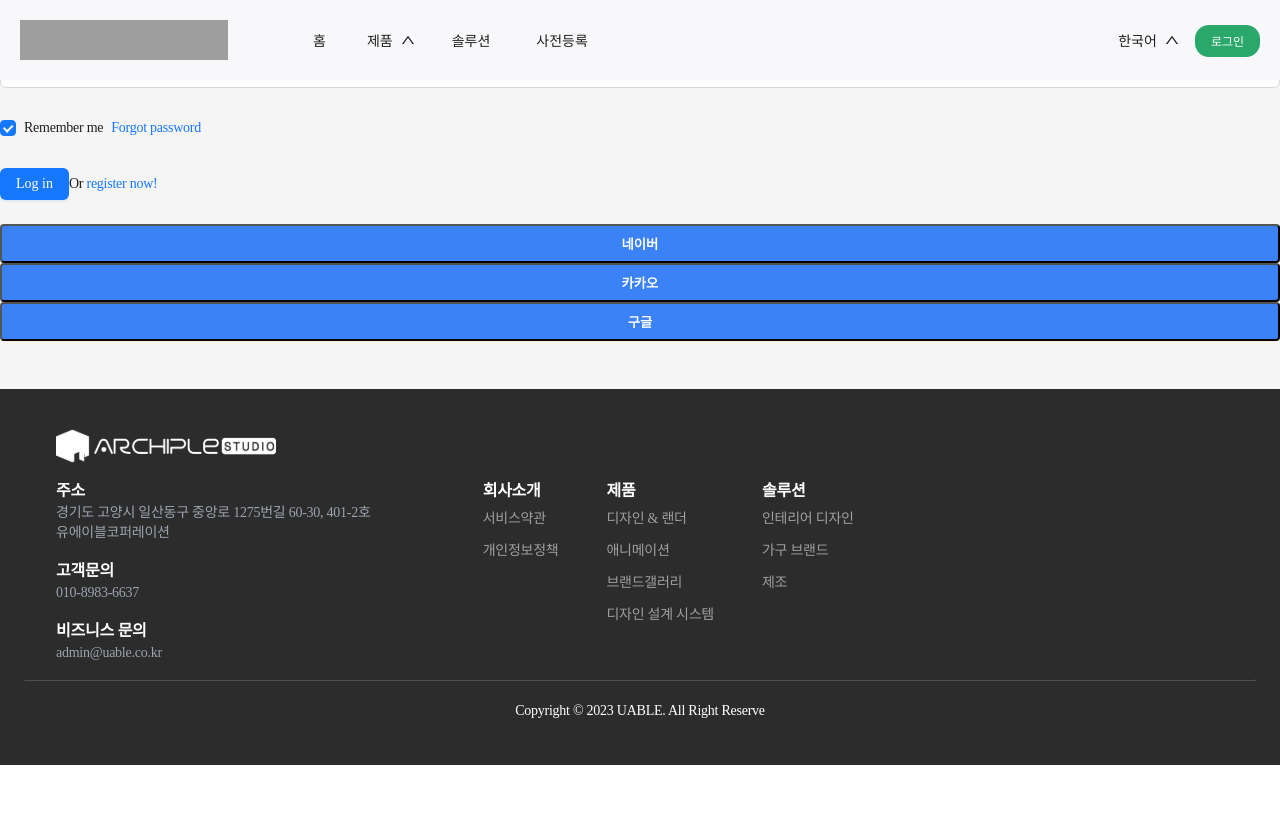
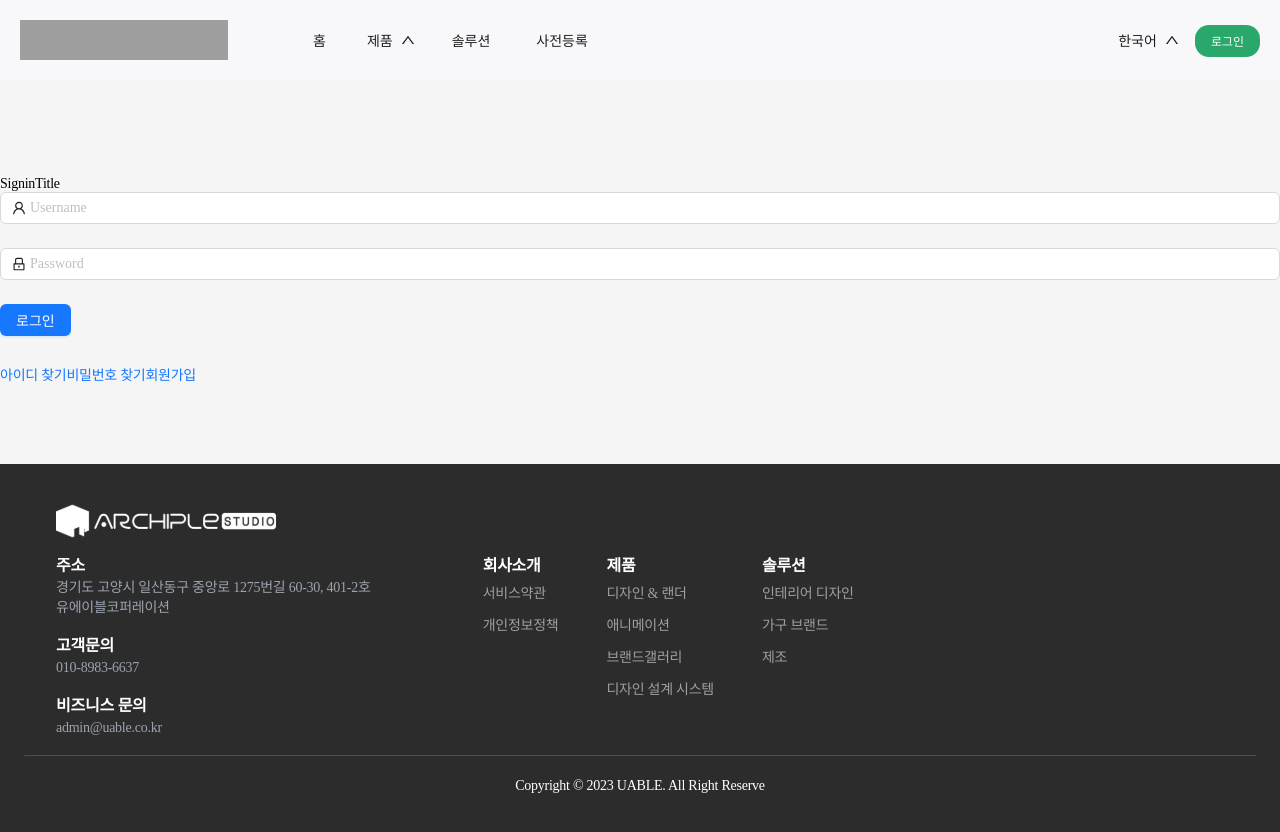
Before and after one commit to jyh2610/InternShipProject_NEXT.JS, a Next.js app in the folder front/: page /signin in a window 1280 px wide. Shown: the top 832 px of the page. Before the commit the page ends 800 px from the top, so only its background shows below. Built offline with nearby package versions, Linux system fonts and the light colour scheme; no server answers; grey boxes are pictures that could not be loaded; a web font is replaced by a local one.

Commit message:
Fix: 로그인 페이지 폼 적용

```diff
--- a/front/src/app/globals.css
+++ b/front/src/app/globals.css
@@ -76,7 +76,8 @@ p {
 .vertical-line {
   width: 2px;
   height: 18.5625rem;
-  background-color: #000;
+  background-color: #F0F0F0;
+  margin-left: 27.875rem;
 
 
 }
--- a/front/src/app/signin/page.tsx
+++ b/front/src/app/signin/page.tsx
@@ -1,37 +1,62 @@
-import LoginBtn from "@/components/auth/LoginBtn";
+"use client";
 import React from "react";
 import { LockOutlined, UserOutlined } from "@ant-design/icons";
 import { Button, Checkbox, Form, Input } from "antd";
-function SignIn() {
+import SigninTitle from "@/components/signin/SigninTitle";
+const SignIn = () => {
+  const onFinish = (values: any) => {
+    console.log("Received values of form: ", values);
+  };
   return (
-    <>
-      <Form name="normal_login" className="login-form" initialValues={{ remember: true }}>
-        <Form.Item name="username" rules={[{ required: true, message: "Please input your Username!" }]}>
+    <div className="pt-[11rem]">
+      <SigninTitle />
+      <Form
+        name="normal_login"
+        className="login-form"
+        initialValues={{
+          remember: true,
+        }}
+        onFinish={onFinish}
+      >
+        <Form.Item
+          name="username"
+          rules={[
+            {
+              required: true,
+              message: "아이디 입력",
+            },
+          ]}
+        >
           <Input prefix={<UserOutlined className="site-form-item-icon" />} placeholder="Username" />
         </Form.Item>
-        <Form.Item name="password" rules={[{ required: true, message: "Please input your Password!" }]}>
+        <Form.Item
+          name="password"
+          rules={[
+            {
+              required: true,
+              message: "비밀번호 입력",
+            },
+          ]}
+        >
           <Input prefix={<LockOutlined className="site-form-item-icon" />} type="password" placeholder="Password" />
         </Form.Item>
         <Form.Item>
-          <Form.Item name="remember" valuePropName="checked" noStyle>
-            <Checkbox>Remember me</Checkbox>
-          </Form.Item>
-
+          <Button type="primary" htmlType="submit" className="login-form-button">
+            로그인
+          </Button>
+        </Form.Item>
+        <Form.Item>
           <a className="login-form-forgot" href="">
-            Forgot password
+            아이디 찾기
           </a>
-        </Form.Item>
-
-        <Form.Item>
-          <Button type="primary" htmlType="submit" className="login-form-button">
-            Log in
-          </Button>
-          Or <a href="">register now!</a>
+          <a className="login-form-forgot" href="">
+            비밀번호 찾기
+          </a>
+          <a href="">회원가입</a>
         </Form.Item>
       </Form>
-      <LoginBtn />
-    </>
+    </div>
   );
-}
+};
 
 export default SignIn;
--- /dev/null
+++ b/front/src/components/signin/SigninTitle.tsx
@@ -0,0 +1,7 @@
+import React from "react";
+
+const SigninTitle = () => {
+  return <div>SigninTitle</div>;
+};
+
+export default SigninTitle;
```
